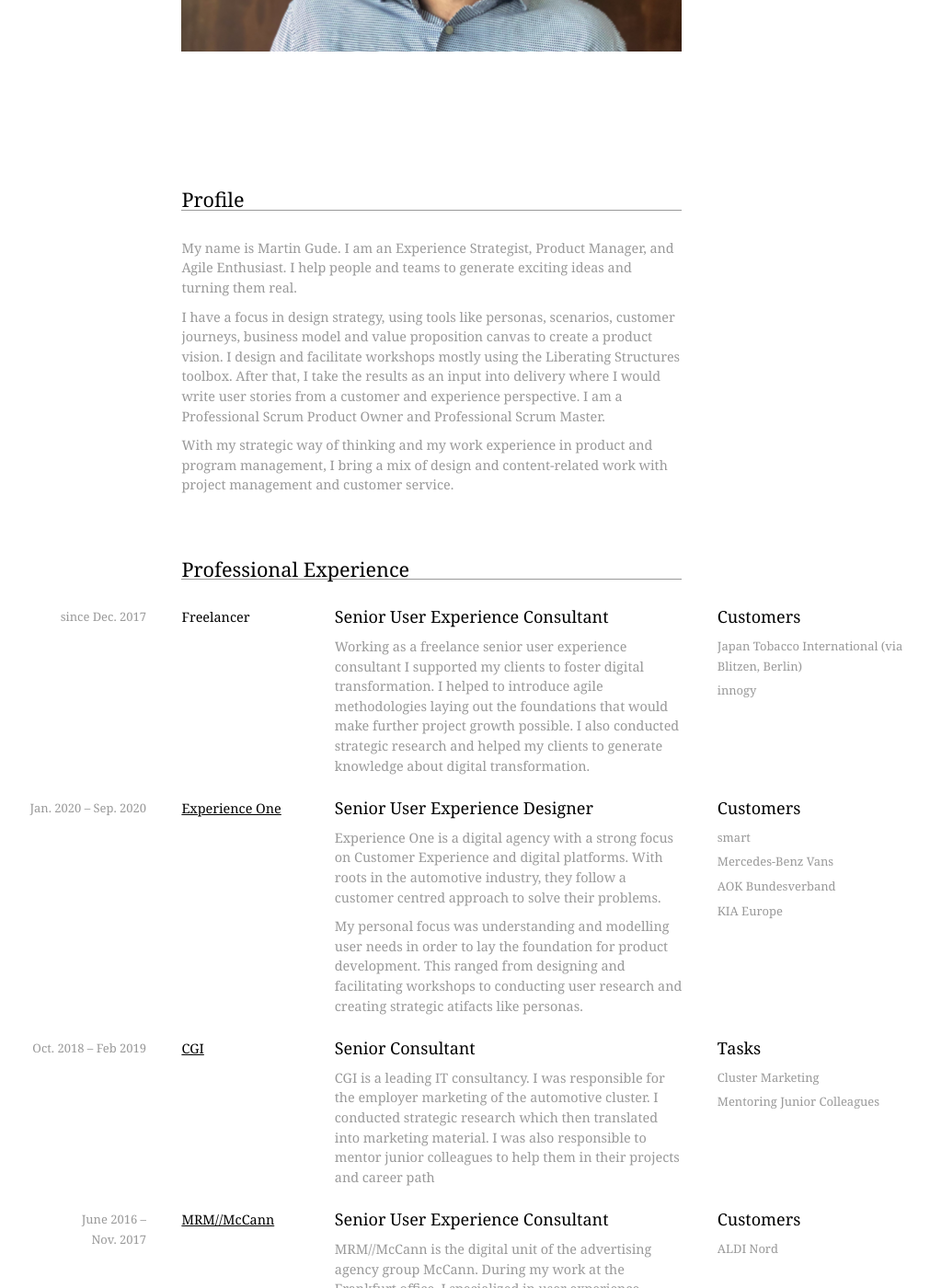
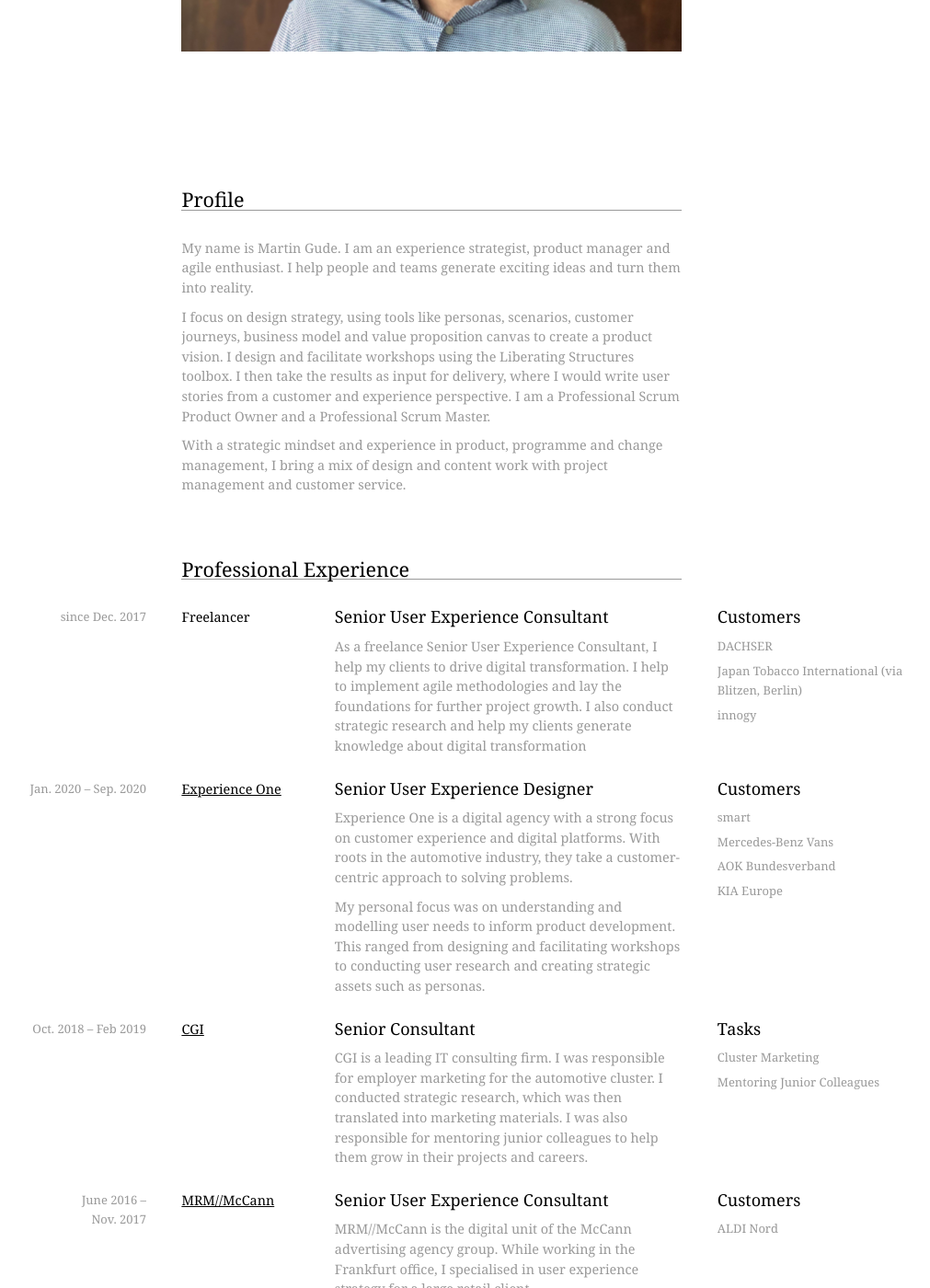
Before and after one commit to ma6/ma6.github.io, a Jekyll site: the page built from _pages/index.md, in a window 1280 px wide and 1400 px high, scrolled down 444 px. Shown: the whole window at 92% size, without its empty margins (129-1140 px from the left). Built offline with Jekyll 4.4.1, drawn with Linux system fonts in a browser that asks for light colours; some web fonts are replaced; comment, search, counter and statistics services are not loaded; some of the changed text lies outside the part shown.

Commit message:
Update experience and profile

```diff
--- a/_data/experience.yml
+++ b/_data/experience.yml
@@ -2,8 +2,9 @@
   company: Freelancer
   title: Senior User Experience Consultant
   content:
-    - text: Working as a freelance senior user experience consultant I supported my clients to foster digital transformation. I helped to introduce agile methodologies laying out the foundations that would make further project growth possible. I also conducted strategic research and helped my clients to generate knowledge about digital transformation.
+    - text: As a freelance Senior User Experience Consultant, I help my clients to drive digital transformation. I help to implement agile methodologies and lay the foundations for further project growth. I also conduct strategic research and help my clients generate knowledge about digital transformation
   tasks:
+    - task: DACHSER
     - task: Japan Tobacco International (via Blitzen, Berlin)
     - task: innogy
 
@@ -14,8 +15,8 @@
   company-url: https://www.experienceone.com/
   title: Senior User Experience Designer
   content:
-    - text: Experience One is a digital agency with a strong focus on Customer Experience and digital platforms. With roots in the automotive industry, they follow a customer centred approach to solve their problems.
-    - text: My personal focus was understanding and modelling user needs in order to lay the foundation for product development. This ranged from designing and facilitating workshops to conducting user research and creating strategic atifacts like personas.
+    - text: Experience One is a digital agency with a strong focus on customer experience and digital platforms. With roots in the automotive industry, they take a customer-centric approach to solving problems.
+    - text: My personal focus was on understanding and modelling user needs to inform product development. This ranged from designing and facilitating workshops to conducting user research and creating strategic assets such as personas.
   tasks:
     - task: smart
     - task: Mercedes-Benz Vans
@@ -29,7 +30,7 @@
   company-url: https://www.cgi.com/en
   title: Senior  Consultant
   content:
-    - text: CGI is a leading IT consultancy. I was responsible for the employer marketing of the automotive cluster. I conducted strategic research which then translated into marketing material. I was also responsible to mentor junior colleagues to help them in their projects and career path
+    - text: CGI is a leading IT consulting firm. I was responsible for employer marketing for the automotive cluster. I conducted strategic research, which was then translated into marketing materials. I was also responsible for mentoring junior colleagues to help them grow in their projects and careers.
   tasks-headline: Tasks
   tasks:
     - task: Cluster Marketing
@@ -42,7 +43,7 @@
   company-url: http://mrm-mccann.de/
   title: Senior User Experience Consultant
   content:
-    - text: MRM//McCann is the digital unit of the advertising agency group McCann. During my work at the Frankfurt office, I specialized in user experience strategy for a large retail client.
+    - text: MRM//McCann is the digital unit of the McCann advertising agency group. While working in the Frankfurt office, I specialised in user experience strategy for a large retail client.
     - text: I bridged the gap between the strategy and the user experience architecture units. My work ranged from strategic research translating user needs into requirements to writing user stories and creating wireframes. Furthermore, I was responsible to raise the User Experience voice in the scrum team and to drive decisions from that perspective.
   tasks:
     - task: ALDI Nord
@@ -53,9 +54,9 @@
   company: Freelancer
   title: Senior User Experience Consultant
   content:
-    - text: Working as a freelance senior user experience consultant I mainly focused on user experience design, information architecture and concept design, as well as strategic consulting.
-    - text: The main target platforms of my work included desktop applications, mobile applications and web applications. I also did social media consulting and marketing communication.
-    - text: I have worked for Fortune 500 companies like Deutsche Telekom and Daimler and for small companies like the game publisher Red 5 Studios.
+    - text: As a freelance senior user experience consultant, I focused on user experience design, information architecture and concept design, as well as strategic consulting.
+    - text: The main target platforms of my work included desktop applications, mobile applications and web applications. I have also consulted on social media and marketing communications.
+    - text: I have worked for Fortune 500 companies such as Deutsche Telekom and Daimler as well as small companies such as game publisher Red 5 Studios.
   tasks:
     - task: Deutsche Telekom
     - task: Daimler
@@ -71,9 +72,9 @@
   company-url: https://www.kl-megla.de/
   title: Chief Experience Officer & Head of Product
   content:
-    - text: PR Germany is the in-house agency of the glass fittings company KL-megla. I was responsible for strategic planning and development of the group’s software products.
-    - text: My main focus there was to setup a team that creates a new software product (TEYIA) that helps glaziers to plan, create and leverage glass installations. As a Head of Product, it was my responsibility to translate customer needs into product requirements, user stories and epics. Furthermore, I steered the development of the product.
-    - text: I was also involved in business development aspects like forecasting and staffing to setup a new company, which would then produce TEYIA.
+    - text: PR Germany is the in-house agency of the glass fittings company KL-megla. I was responsible for the strategic planning and development of the group's software products.
+    - text: My main focus there was to build a team to create a new software product (TEYIA) to help glaziers plan, create and use glass installations. As Head of Product, I was responsible for translating customer needs into product requirements, user stories and epics. I also managed the development of the product.
+    - text: I was also involved in business development aspects such as forecasting and staffing to set up a new company that would produce TEYIA.
   tasks-headline: Tasks
   tasks:
     - task: TEYIA – a glass construction software
@@ -88,8 +89,8 @@
   company-url: http://sapientnitro.com/
   title: Senior Information Architect
   content:
-    - text: SapientNitro is one the world’s leading agencies. Its Cologne based studio specialises in mobile projects for large clients.
-    - text: During my work there, I integrated and extended the interactive experience of our clients to mobile platforms. This ranged from laying out strategic basics to creating fine specifications and interactive prototypes.
+    - text: SapientNitro, now Publicis Sapient, is one of the world's leading agencies. Its studio in Cologne specialised in mobile projects for major clients.
+    - text: During my time there, I integrated and extended our clients' interactive experiences to mobile platforms. This ranged from defining the strategic foundations to creating detailed specifications and interactive prototypes.
   tasks:
     - task: REWE Supermarket
     - task: Aegean Airlines
@@ -104,8 +105,9 @@
   company-url: http://nexum.de/
   title: Consultant and Concept Designer
   content:
-    - text: In my work at nexum – a digital agency and consultancy based in Cologne (Germany) – as a consultant and concept designer I specialised in user experience design for web applications. My most important project was the website relaunch for the biggest Swiss retailer Coop. I was responsible for the overall conceptual design and the interaction design of most web applications.
-    - text: I was part of the editorial team that launched ux·zentrisch – one of the leading German user experience blogs at the time.
+    - text: At nexum - a digital agency and consultancy based in Cologne, Germany - I worked as a consultant and concept designer specialising in user experience design for web applications.
+    - text: My most important project was the website relaunch for Switzerland's largest retailer, Coop. I was responsible for the overall concept and interaction design of most of the web applications.
+    - text: I was part of the editorial team that launched ux-zentrisch - one of the first German user experience blogs.
   tasks:
     - task: Coop (Switzerland)
     - task: REWE Supermarket and REWE Group
@@ -120,9 +122,8 @@
   company: Freelancer
   title: Concept Designer and Webdeveloper
   content:
-    - text: Whilst studying media informatics, I started to work as a freelance concept designer and web developer. Starting with smaller local clients, I worked later on for my upcoming employer nexum. After being permanently employed by nexum, I reduced my freelance projects to a minimum.
-    - text: The main target platforms of my work included desktop applications, mobile applications and web applications. I also did social media consulting and marketing communication.
-    - text: In most of my projects, I was responsible for the whole development process starting with user experience design, information architecture and interface design heading over to html implementation and CMS development.
+    - text: While studying Media Informatics, I started working as a freelance concept designer and web developer.
+    - text: In most of my projects I was responsible for the entire development process, from user experience design, information architecture and interface design to HTML implementation and CMS development.
   tasks:
     - task: Samsung Electronics
     - task: KL®megla
@@ -139,7 +140,7 @@
   company-url: http://www.pixelpark.com/
   title: "Graduand: Consulting and Concept Design"
   content:
-    - text: I worked at Pixelpark as a graduand in the consulting and conceptual design department. I mainly worked within the European Union Information Society Technologies research project »LIVE – staging of Media Events«. I designed and developed a model for recommending interactive live television to viewers. This work served as a basis for my Master’s Thesis.
+    - text: I worked at Pixelpark as a graduand in the consulting and conceptual design department. I mainly worked within the European Union Information Society Technologies research project »LIVE – staging of Media Events«. I designed and developed a model for recommending interactive live television to viewers. This work served as the basis for my Master’s thesis.
   tasks-headline: Project
   tasks:
     - task: Designing and developing a recommendation engine for interactive live TV - EU research project »LIVE - staging of Media Events«
--- a/_data/universities.yml
+++ b/_data/universities.yml
@@ -4,8 +4,8 @@
   university-url: https://www.medieninformatik.th-koeln.de/
   title: Media informatics, Master of Science
   content:
-    - text: In my postgrad studies at Cologne University of Applied Sciences I mainly focused on human-computer interaction, interaction design and digital media. Furthermore, I enrolled for courses in development methodology, project management and accessibility.
-    - text: I wrote my Master’s Thesis in collaboration with Pixelpark within their research project »LIVE – staging of Media Events«. The paper based on my Master’s Thesis has been accepted for EuroITV 2008
+    - text: During my postgraduate studies at the University of Applied Sciences in Cologne, I focused on human-computer interaction, interaction design and digital media. I also took courses in development methodology, project management and accessibility.
+    - text: I wrote my master's thesis in cooperation with Pixelpark within the research project "LIVE - staging of media events". The paper based on my thesis was accepted for EuroITV 2008.
   tasks:
     - task: "Master's Thesis: »Recommender Systems for Live-Transmission in interactive Television: Gathering and Rating User Feedback«"
     - task: MyFH project to develop a central directory server at Cologne University of Applied Sciences
@@ -17,7 +17,7 @@
   university-url: https://www.h-brs.de/en/inf
   title: Computer Science, Master of Science
   content:
-    - text: My main subjects at University of Applied Sciences Bonn-Rhein-Sieg were Colorimetry and color theory, object-oriented component architecture, medical informatics and theoretical computer science.
+    - text: My main subjects at the University of Applied Sciences Bonn-Rhein-Sieg were colourimetry and colour theory, object-oriented component architecture, medical informatics and theoretical computer science.
 
 
 - start-date: Oct. 2000
@@ -26,8 +26,8 @@
   university-url: https://www.medieninformatik.th-koeln.de/
   title: Media informatics, Bachelor of Science
   content:
-    - text: During my Bachelor’s studies, I focused in human-computer interaction, multimedia development project management and operating systems.
-    - text: In my Bachelor’s Thesis – in cooperation with the Cologne University of Applied Sciences’ Institute of Automation and Industrial IT and Siemens – I evaluated the web-based e- learning course SIMATIC-telestart.
+    - text: During my bachelor studies I focused on human-computer interaction, project management in multimedia development and operating systems.
+    - text: For my bachelor thesis, I evaluated the web-based e-learning course SIMATIC-telestart in cooperation with the Institute for Automation and Industrial IT at the Cologne University of Applied Sciences and Siemens.
   tasks:
     - task: "Bachelor's Thesis: »Usability Evaluation of a Web-based e-learning course«"
     - task: "Mobile Media: Design an application with photo geocoding"
--- a/_includes/profile.html
+++ b/_includes/profile.html
@@ -6,13 +6,13 @@
 <div class="row">
     <div class="seven columns offset-by-two">
         <p>
-            My name is Martin Gude. I am an Experience Strategist, Product Manager, and Agile Enthusiast. I help people and teams to generate exciting ideas and turning them real.
+            My name is Martin Gude. I am an experience strategist, product manager and agile enthusiast. I help people and teams generate exciting ideas and turn them into reality.
+       </p>
+        <p>
+            I focus on design strategy, using tools like personas, scenarios, customer journeys, business model and value proposition canvas to create a product vision. I design and facilitate workshops using the Liberating Structures toolbox. I then take the results as input for delivery, where I would write user stories from a customer and experience perspective. I am a Professional Scrum Product Owner and a Professional Scrum Master.
         </p>
         <p>
-            I have a focus in design strategy, using tools like personas, scenarios, customer journeys, business model and value proposition canvas to create a product vision. I design and facilitate workshops mostly using the Liberating Structures toolbox.  After that, I take the results as an input into delivery where I would write user stories from a customer and experience perspective. I am a Professional Scrum Product Owner and Professional Scrum Master.
-        </p>
-        <p>
-            With my strategic way of thinking and my work experience in product and program management, I bring a mix of design and content-related work with project management and customer service.
+            With a strategic mindset and experience in product, programme and change management, I bring a mix of design and content work with project management and customer service.
         </p>
     </div>
 </div>
```
